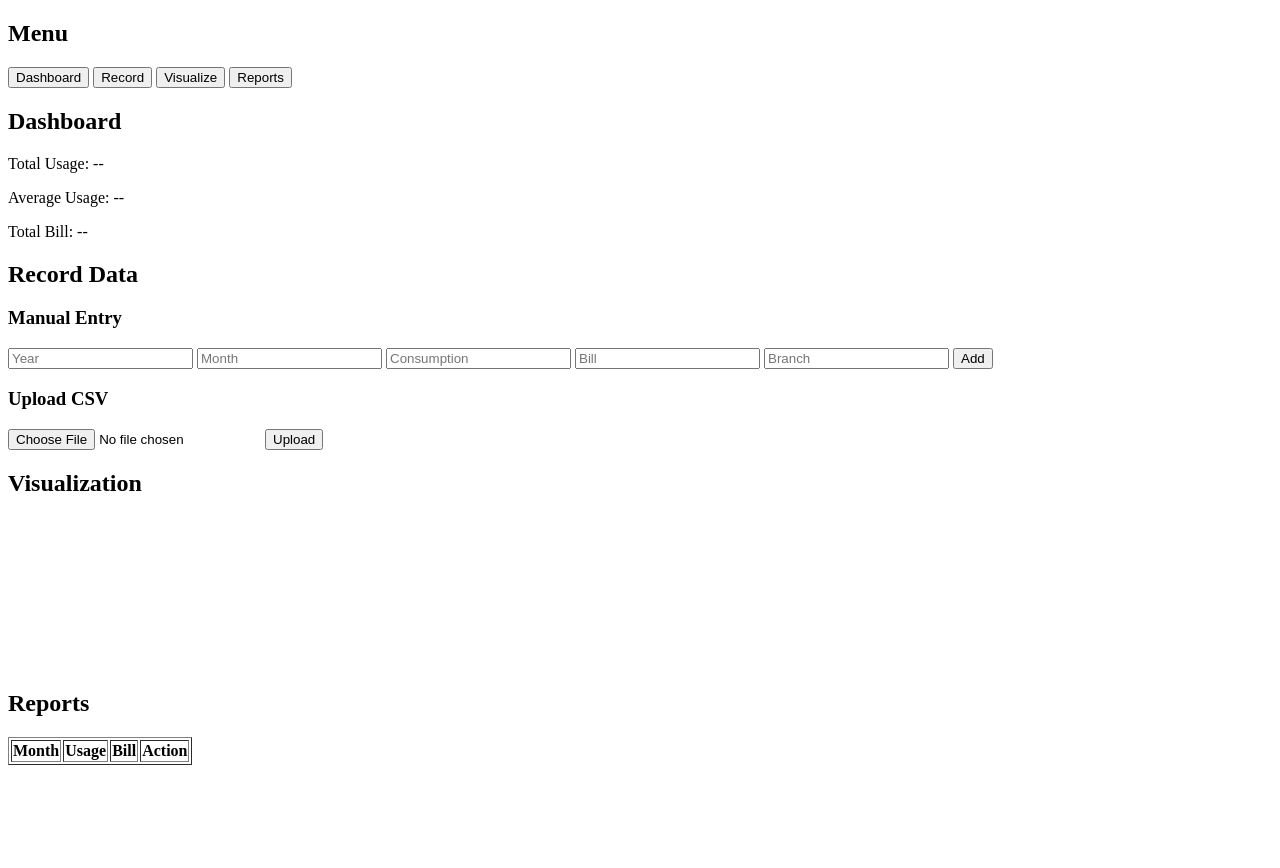
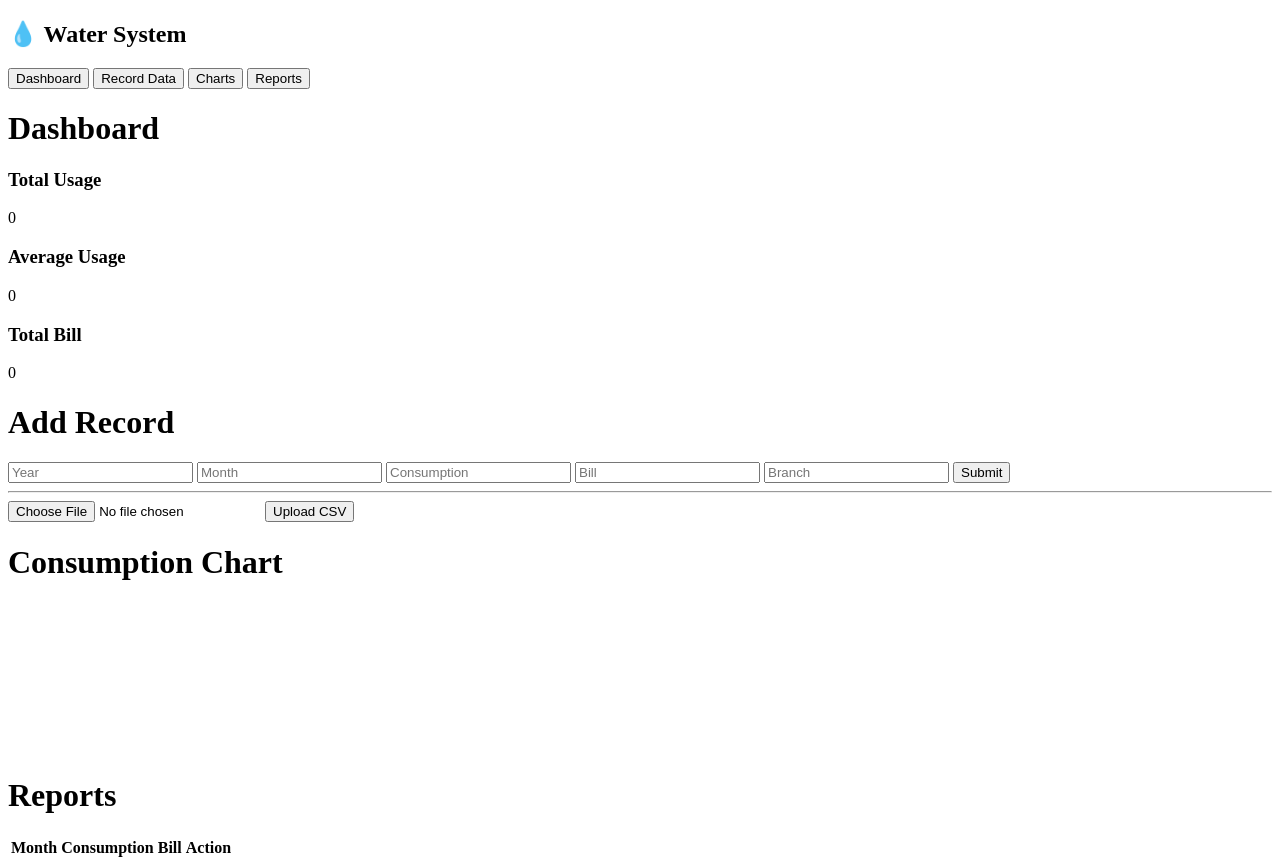
Before and after one commit to DoctaSTEPHEN/SoftDes, a Flask app: template templates/index.html in a window 1280 px wide. Before the commit the page ends 765 px from the top, so only its background shows below. Run offline with Flask 3, Linux system fonts and the light colour scheme; the template is opened without the code that fills it, so the values that code supplies are empty; a map, chart or similar area stays blank.

Commit message:
Update index.html

```diff
--- a/templates/index.html
+++ b/templates/index.html
@@ -1,8 +1,10 @@
 <!DOCTYPE html>
-<html>
+<html lang="en">
 <head>
-    <title>Water Forecasting System</title>
+    <meta charset="UTF-8">
+    <title>Water Monitoring System</title>
     <link rel="stylesheet" href="style.css">
+    <script src="https://cdn.jsdelivr.net/npm/chart.js"></script>
 </head>
 
 <body>
@@ -11,10 +13,11 @@
 
     <!-- SIDEBAR -->
     <div class="sidebar">
-        <h2>Menu</h2>
+        <h2>💧 Water System</h2>
+
         <button onclick="showPage('dashboard')">Dashboard</button>
-        <button onclick="showPage('record')">Record</button>
-        <button onclick="showPage('visualize')">Visualize</button>
+        <button onclick="showPage('record')">Record Data</button>
+        <button onclick="showPage('visualize')">Charts</button>
         <button onclick="showPage('reports')">Reports</button>
     </div>
 
@@ -23,47 +26,64 @@
 
         <!-- DASHBOARD -->
         <div id="dashboard" class="page">
-            <h2>Dashboard</h2>
-            <p>Total Usage: <span id="total_usage">--</span></p>
-            <p>Average Usage: <span id="avg_usage">--</span></p>
-            <p>Total Bill: <span id="total_bill">--</span></p>
+            <h1>Dashboard</h1>
+
+            <div class="cards">
+                <div class="card">
+                    <h3>Total Usage</h3>
+                    <p id="total_usage">0</p>
+                </div>
+
+                <div class="card">
+                    <h3>Average Usage</h3>
+                    <p id="avg_usage">0</p>
+                </div>
+
+                <div class="card">
+                    <h3>Total Bill</h3>
+                    <p id="total_bill">0</p>
+                </div>
+            </div>
         </div>
 
         <!-- RECORD -->
         <div id="record" class="page hidden">
-            <h2>Record Data</h2>
+            <h1>Add Record</h1>
 
-            <h3>Manual Entry</h3>
-            <input type="number" id="year" placeholder="Year">
-            <input type="number" id="month" placeholder="Month">
-            <input type="number" id="consumption" placeholder="Consumption">
-            <input type="number" id="bill" placeholder="Bill">
-            <input type="text" id="branch" placeholder="Branch">
-            <button onclick="addRecord()">Add</button>
+            <input id="year" type="number" placeholder="Year">
+            <input id="month" type="number" placeholder="Month">
+            <input id="consumption" type="number" placeholder="Consumption">
+            <input id="bill" type="number" placeholder="Bill">
+            <input id="branch" type="text" placeholder="Branch">
 
-            <h3>Upload CSV</h3>
+            <button onclick="addRecord()">Submit</button>
+
+            <hr>
+
             <input type="file" id="file">
-            <button onclick="uploadFile()">Upload</button>
+            <button onclick="uploadFile()">Upload CSV</button>
         </div>
 
-        <!-- VISUALIZE -->
+        <!-- VISUALIZATION -->
         <div id="visualize" class="page hidden">
-            <h2>Visualization</h2>
+            <h1>Consumption Chart</h1>
             <canvas id="chart"></canvas>
         </div>
 
         <!-- REPORTS -->
         <div id="reports" class="page hidden">
-            <h2>Reports</h2>
-            <table border="1">
+            <h1>Reports</h1>
+
+            <table>
                 <thead>
                     <tr>
                         <th>Month</th>
-                        <th>Usage</th>
+                        <th>Consumption</th>
                         <th>Bill</th>
                         <th>Action</th>
                     </tr>
                 </thead>
+
                 <tbody id="reportTable"></tbody>
             </table>
         </div>
@@ -72,7 +92,6 @@
 
 </div>
 
-<script src="https://cdn.jsdelivr.net/npm/chart.js"></script>
 <script src="script.js"></script>
 
 </body>
```
